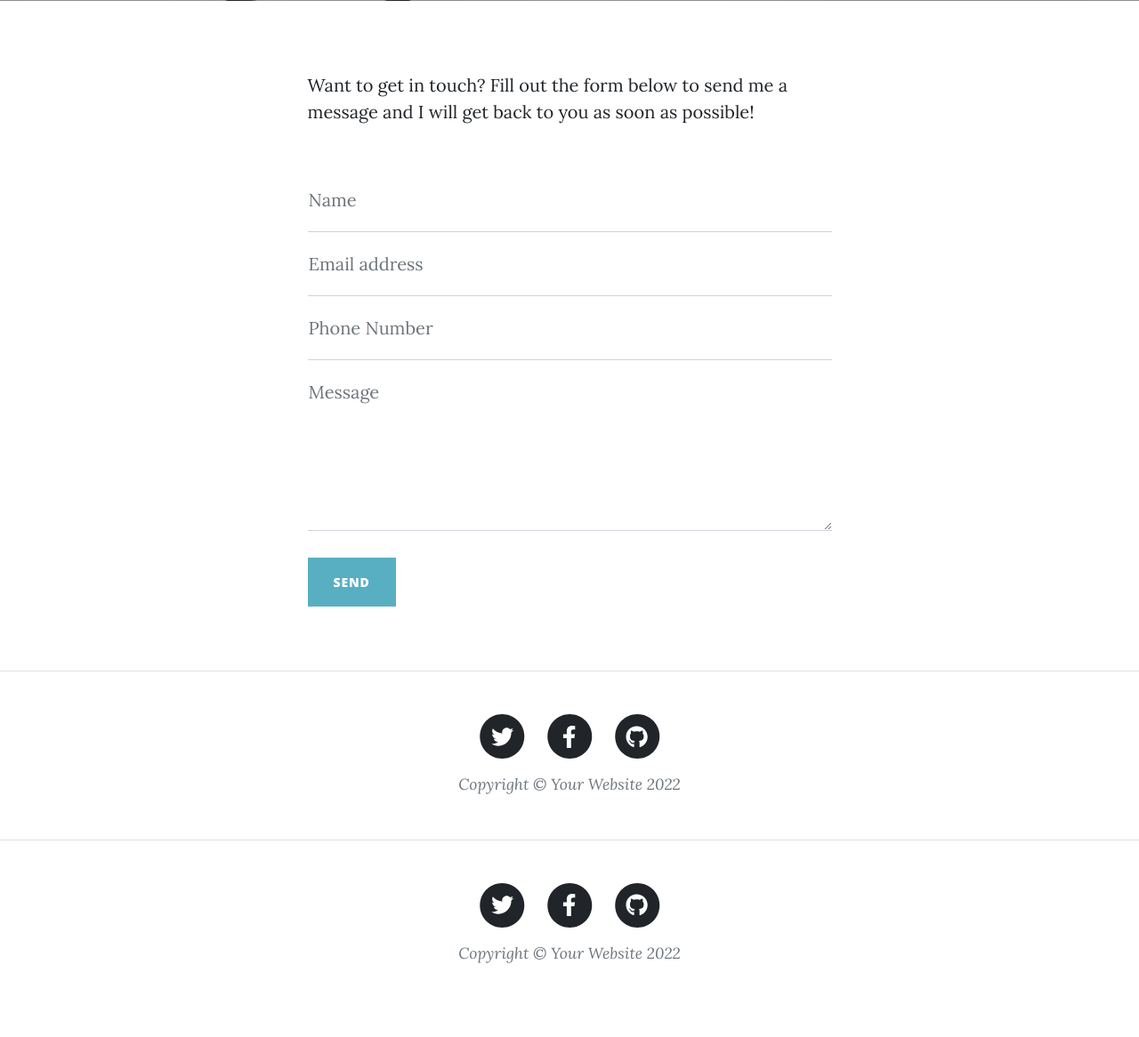
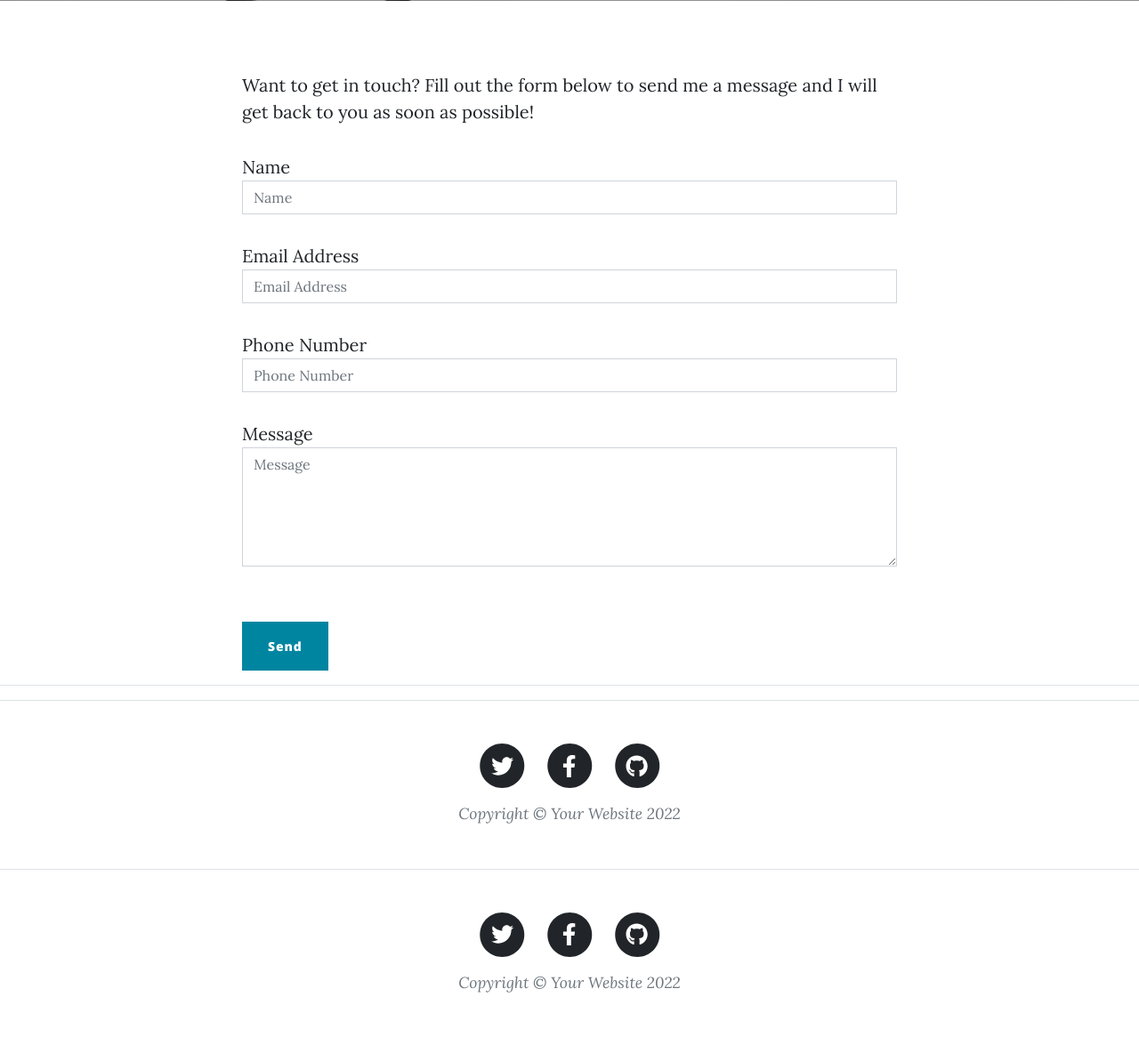
Before and after one commit to Nico3270/ProyectoBlog, a Flask app: page /contact in a window 1280 px wide. Shown: the part 531-1697 px from the top of the page at 89% size. Before the commit the page ends 1614 px from the top, so only its background shows below. Run offline with Flask 2, Linux system fonts and the light colour scheme; some libraries are stand-ins or nearby versions.

Commit message:
Formulario de contacto modificado con funcionamiento

```diff
--- a/main.py
+++ b/main.py
@@ -1,4 +1,4 @@
-from flask import Flask, render_template
+from flask import Flask, render_template, request
 import requests
 
 posts = requests.get("https://api.npoint.io/046ff1b0b99ae039ee33").json()
@@ -12,9 +12,19 @@ def get_all_posts():
 def about():
     return render_template("about.html")
 
-@app.route("/contact")
+@app.route("/contact", methods=["GET", "POST"])
 def contact():
-    return render_template("contact.html")
+    if request.method == "POST":
+        data = request.form
+        print(data["name"])
+        print(data["email"])
+        print(data["phone"])
+        print(data["message"])
+        return f"<h1>Mensaje enviado por {data['name']}, con correo {data['email']}</h1>"
+    return render_template("contact.html", msg_sent=False)
+
+
+
 
 @app.route("/post/<int:index>")
 def show_post(index):
--- a/templates/contact.html
+++ b/templates/contact.html
@@ -33,67 +33,51 @@
             </div>
         </header>
         <!-- Main Content-->
-        <main class="mb-4">
-            <div class="container px-4 px-lg-5">
-                <div class="row gx-4 gx-lg-5 justify-content-center">
-                    <div class="col-md-10 col-lg-8 col-xl-7">
-                        <p>Want to get in touch? Fill out the form below to send me a message and I will get back to you as soon as possible!</p>
-                        <div class="my-5">
-                            <!-- * * * * * * * * * * * * * * *-->
-                            <!-- * * SB Forms Contact Form * *-->
-                            <!-- * * * * * * * * * * * * * * *-->
-                            <!-- This form is pre-integrated with SB Forms.-->
-                            <!-- To make this form functional, sign up at-->
-                            <!-- https://startbootstrap.com/solution/contact-forms-->
-                            <!-- to get an API token!-->
-                            <form id="contactForm" data-sb-form-api-token="API_TOKEN">
-                                <div class="form-floating">
-                                    <input class="form-control" id="name" type="text" placeholder="Enter your name..." data-sb-validations="required" />
-                                    <label for="name">Name</label>
-                                    <div class="invalid-feedback" data-sb-feedback="name:required">A name is required.</div>
-                                </div>
-                                <div class="form-floating">
-                                    <input class="form-control" id="email" type="email" placeholder="Enter your email..." data-sb-validations="required,email" />
-                                    <label for="email">Email address</label>
-                                    <div class="invalid-feedback" data-sb-feedback="email:required">An email is required.</div>
-                                    <div class="invalid-feedback" data-sb-feedback="email:email">Email is not valid.</div>
-                                </div>
-                                <div class="form-floating">
-                                    <input class="form-control" id="phone" type="tel" placeholder="Enter your phone number..." data-sb-validations="required" />
-                                    <label for="phone">Phone Number</label>
-                                    <div class="invalid-feedback" data-sb-feedback="phone:required">A phone number is required.</div>
-                                </div>
-                                <div class="form-floating">
-                                    <textarea class="form-control" id="message" placeholder="Enter your message here..." style="height: 12rem" data-sb-validations="required"></textarea>
-                                    <label for="message">Message</label>
-                                    <div class="invalid-feedback" data-sb-feedback="message:required">A message is required.</div>
-                                </div>
-                                <br />
-                                <!-- Submit success message-->
-                                <!---->
-                                <!-- This is what your users will see when the form-->
-                                <!-- has successfully submitted-->
-                                <div class="d-none" id="submitSuccessMessage">
-                                    <div class="text-center mb-3">
-                                        <div class="fw-bolder">Form submission successful!</div>
-                                        To activate this form, sign up at
-                                        <br />
-                                        <a href="https://startbootstrap.com/solution/contact-forms">https://startbootstrap.com/solution/contact-forms</a>
-                                    </div>
-                                </div>
-                                <!-- Submit error message-->
-                                <!---->
-                                <!-- This is what your users will see when there is-->
-                                <!-- an error submitting the form-->
-                                <div class="d-none" id="submitErrorMessage"><div class="text-center text-danger mb-3">Error sending message!</div></div>
-                                <!-- Submit Button-->
-                                <button class="btn btn-primary text-uppercase disabled" id="submitButton" type="submit">Send</button>
-                            </form>
-                        </div>
+        <div class="container">
+            <div class="row">
+              <div class="col-lg-8 col-md-10 mx-auto">
+                <p>Want to get in touch? Fill out the form below to send me a message and I will get back to you as soon as possible!</p>
+                <!-- Contact Form - Enter your email address on line 19 of the mail/contact_me.php file to make this form work. -->
+                <!-- WARNING: Some web hosts do not allow emails to be sent through forms to common mail hosts like Gmail or Yahoo. It's recommended that you use a private domain email address! -->
+                <!-- To use the contact form, your site must be on a live web host with PHP! The form will not work locally! -->
+                <form name="sentMessage" id="contactForm" action="{{ url_for('contact') }}" method="post" novalidate>
+                  <div class="control-group">
+                    <div class="form-group floating-label-form-group controls">
+                      <label>Name</label>
+                      <input type="text" name="name" class="form-control" placeholder="Name" id="name" required data-validation-required-message="Please enter your name.">
+                      <p class="help-block text-danger"></p>
                     </div>
-                </div>
+                  </div>
+                  <div class="control-group">
+                    <div class="form-group floating-label-form-group controls">
+                      <label>Email Address</label>
+                      <input type="email" name="email" class="form-control" placeholder="Email Address" id="email" required data-validation-required-message="Please enter your email address.">
+                      <p class="help-block text-danger"></p>
+                    </div>
+                  </div>
+                  <div class="control-group">
+                    <div class="form-group col-xs-12 floating-label-form-group controls">
+                      <label>Phone Number</label>
+                      <input type="tel" name="phone" class="form-control" placeholder="Phone Number" id="phone" required data-validation-required-message="Please enter your phone number.">
+                      <p class="help-block text-danger"></p>
+                    </div>
+                  </div>
+                  <div class="control-group">
+                    <div class="form-group floating-label-form-group controls">
+                      <label>Message</label>
+                      <textarea rows="5" name="message" class="form-control" placeholder="Message" id="message" required data-validation-required-message="Please enter a message."></textarea>
+                      <p class="help-block text-danger"></p>
+                    </div>
+                  </div>
+                  <br>
+                  <div id="success"></div>
+                  <button type="submit" class="btn btn-primary" id="sendMessageButton">Send</button>
+                </form>
+              </div>
             </div>
-        </main>
+          </div>
+
+          <hr>
         <!-- Footer-->
         <footer class="border-top">
             <div class="container px-4 px-lg-5">
--- a/templates/header.html
+++ b/templates/header.html
@@ -12,4 +12,7 @@
     <link href="https://fonts.googleapis.com/css?family=Open+Sans:300italic,400italic,600italic,700italic,800italic,400,300,600,700,800" rel="stylesheet" type="text/css" />
     <!-- Core theme CSS (includes Bootstrap)-->
     <link href="../static/css/styles.css" rel="stylesheet" />
+    <script src="https://cdn.jsdelivr.net/npm/@popperjs/core@2.9.2/dist/umd/popper.min.js" integrity="sha384-IQsoLXl5PILFhosVNubq5LC7Qb9DXgDA9i+tQ8Zj3iwWAwPtgFTxbJ8NT4GN1R8p" crossorigin="anonymous"></script>
+    <script src="https://cdn.jsdelivr.net/npm/bootstrap@5.0.2/dist/js/bootstrap.min.js" integrity="sha384-cVKIPhGWiC2Al4u+LWgxfKTRIcfu0JTxR+EQDz/bgldoEyl4H0zUF0QKbrJ0EcQF" crossorigin="anonymous"></script>
+
 </head>
```
